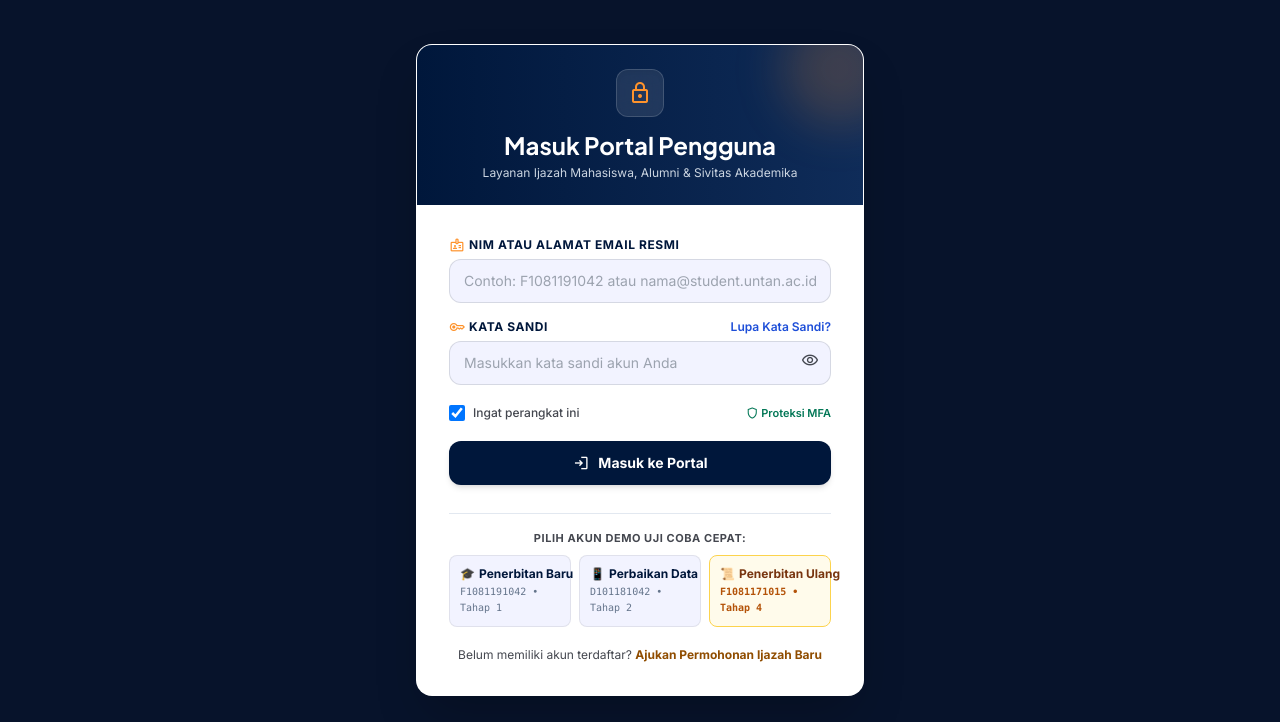
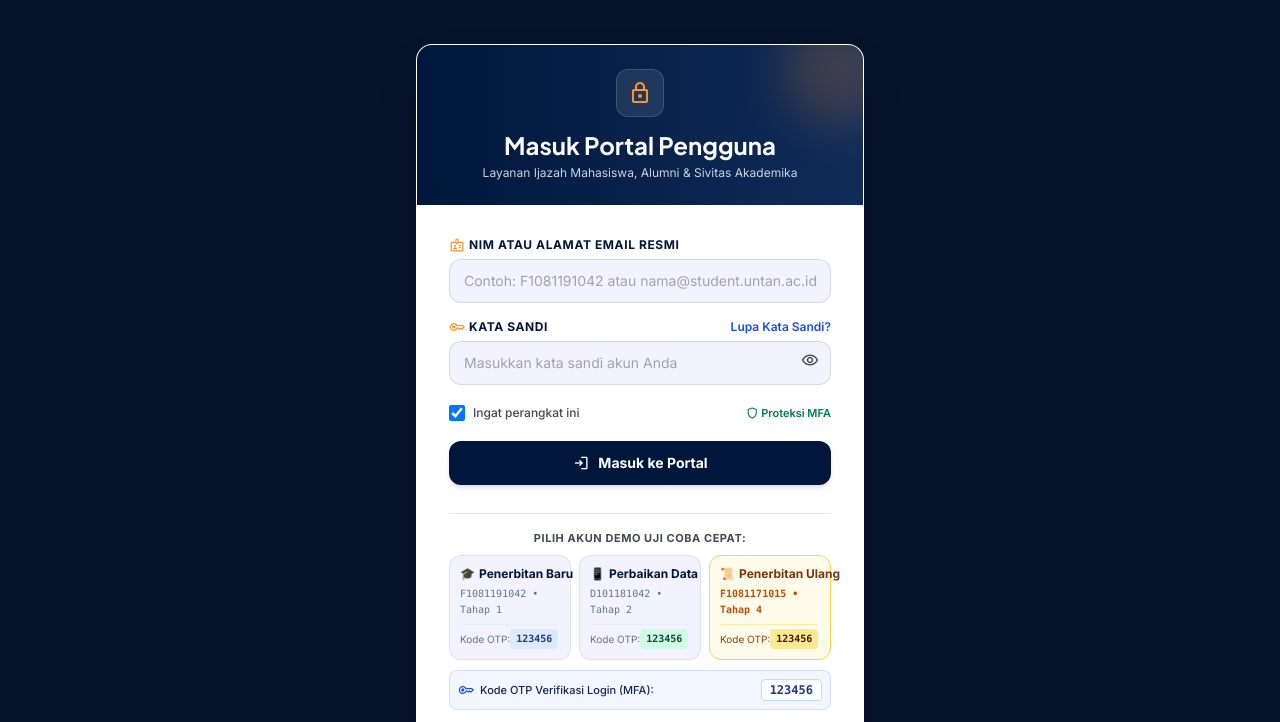
Before and after one commit to sirhanbaak/photo-ijazah-untan, a website: page public/user/login.html in a window 1280 px wide. Shown: the part 78-800 px from the top of the page. Drawn offline with nearby package versions, Linux system fonts and the light colour scheme.

Commit message:
feat(auth): tampilkan kembali kode OTP login pengujian pada masing-masing akun demo

```diff
--- a/public/user/login.html
+++ b/public/user/login.html
@@ -151,27 +151,48 @@
             Pilih Akun Demo Uji Coba Cepat:
           </span>
           <div class="grid grid-cols-1 sm:grid-cols-3 gap-2 text-xs">
-            <button type="button" onclick="fillDemoAccount('F1081191042', 'PasswordUntan123!')"
-              class="p-2.5 rounded-lg bg-surface-container-low hover:bg-surface-container border border-outline-variant/40 text-left transition-colors flex flex-col gap-0.5">
+            <button type="button" onclick="fillDemoAccount('F1081191042', 'PasswordUntan123!', '123456')"
+              class="p-2.5 rounded-xl bg-surface-container-low hover:bg-surface-container border border-outline-variant/40 text-left transition-colors flex flex-col gap-1 shadow-xs hover:shadow-sm">
               <span class="font-bold text-[#00173b] flex items-center gap-1">
                 <span>🎓</span><span class="truncate">Penerbitan Baru</span>
               </span>
               <span class="text-[10px] text-slate-500 font-mono">F1081191042 • Tahap 1</span>
+              <div class="mt-0.5 pt-1 border-t border-slate-200/60 flex items-center justify-between text-[10px]">
+                <span class="text-slate-500">Kode OTP:</span>
+                <span class="font-mono font-bold text-blue-900 bg-blue-100 px-1.5 py-0.5 rounded text-[10px]">123456</span>
+              </div>
             </button>
-            <button type="button" onclick="fillDemoAccount('D101181042', 'PasswordUntan123!')"
-              class="p-2.5 rounded-lg bg-surface-container-low hover:bg-surface-container border border-outline-variant/40 text-left transition-colors flex flex-col gap-0.5">
+            <button type="button" onclick="fillDemoAccount('D101181042', 'PasswordUntan123!', '123456')"
+              class="p-2.5 rounded-xl bg-surface-container-low hover:bg-surface-container border border-outline-variant/40 text-left transition-colors flex flex-col gap-1 shadow-xs hover:shadow-sm">
               <span class="font-bold text-[#00173b] flex items-center gap-1">
                 <span>📱</span><span class="truncate">Perbaikan Data</span>
               </span>
               <span class="text-[10px] text-slate-500 font-mono">D101181042 • Tahap 2</span>
+              <div class="mt-0.5 pt-1 border-t border-slate-200/60 flex items-center justify-between text-[10px]">
+                <span class="text-slate-500">Kode OTP:</span>
+                <span class="font-mono font-bold text-emerald-900 bg-emerald-100 px-1.5 py-0.5 rounded text-[10px]">123456</span>
+              </div>
             </button>
-            <button type="button" onclick="fillDemoAccount('F1081171015', 'PasswordUntan123!')"
-              class="p-2.5 rounded-lg bg-amber-50 hover:bg-amber-100/80 border border-amber-300 text-left transition-colors flex flex-col gap-0.5">
+            <button type="button" onclick="fillDemoAccount('F1081171015', 'PasswordUntan123!', '123456')"
+              class="p-2.5 rounded-xl bg-amber-50 hover:bg-amber-100/80 border border-amber-300 text-left transition-colors flex flex-col gap-1 shadow-xs hover:shadow-sm">
               <span class="font-bold text-amber-900 flex items-center gap-1">
                 <span>📜</span><span class="truncate">Penerbitan Ulang</span>
               </span>
               <span class="text-[10px] text-amber-700 font-mono font-semibold">F1081171015 • Tahap 4</span>
+              <div class="mt-0.5 pt-1 border-t border-amber-200/70 flex items-center justify-between text-[10px]">
+                <span class="text-amber-800">Kode OTP:</span>
+                <span class="font-mono font-bold text-amber-950 bg-amber-200/90 px-1.5 py-0.5 rounded text-[10px]">123456</span>
+              </div>
             </button>
+          </div>
+
+          <!-- Banner Keterangan Kode OTP Pengujian -->
+          <div class="mt-2.5 p-2 rounded-lg bg-blue-50/80 border border-blue-200/70 flex items-center justify-between text-xs text-blue-950">
+            <div class="flex items-center gap-1.5">
+              <span class="material-symbols-outlined text-[16px] text-blue-700">key</span>
+              <span class="text-[11px] font-medium">Kode OTP Verifikasi Login (MFA):</span>
+            </div>
+            <span class="font-mono font-bold text-blue-900 bg-white px-2 py-0.5 rounded border border-blue-200 text-xs shadow-2xs">123456</span>
           </div>
         </div>
 
@@ -193,7 +214,7 @@
   </footer>
 
   <script>
-    function fillDemoAccount(id, pass) {
+    function fillDemoAccount(id, pass, otp = '123456') {
       const idInput = document.getElementById('identifier');
       const passInput = document.getElementById('password');
       if (idInput) {
@@ -205,6 +226,17 @@
         passInput.value = pass;
         passInput.dispatchEvent(new Event('input', { bubbles: true }));
         passInput.dispatchEvent(new Event('change', { bubbles: true }));
+      }
+      const alertBox = document.getElementById('loginAlert');
+      if (alertBox) {
+        alertBox.className = 'p-2.5 rounded-xl bg-blue-50 border border-blue-200 text-blue-950 text-xs flex items-center justify-between';
+        alertBox.innerHTML = `
+          <div class="flex items-center gap-1.5 truncate">
+            <span class="material-symbols-outlined text-blue-700 text-[18px]">verified_user</span>
+            <span>Akun demo <strong>${id}</strong> aktif</span>
+          </div>
+          <span class="text-[11px] text-blue-800 shrink-0">Kode OTP: <strong class="font-mono font-bold bg-white px-1.5 py-0.5 rounded border border-blue-300 text-blue-900">${otp}</strong></span>
+        `;
       }
     }
 
```
Also changed, not shown: tests/user_auth.spec.js (+31 -0 lines).
